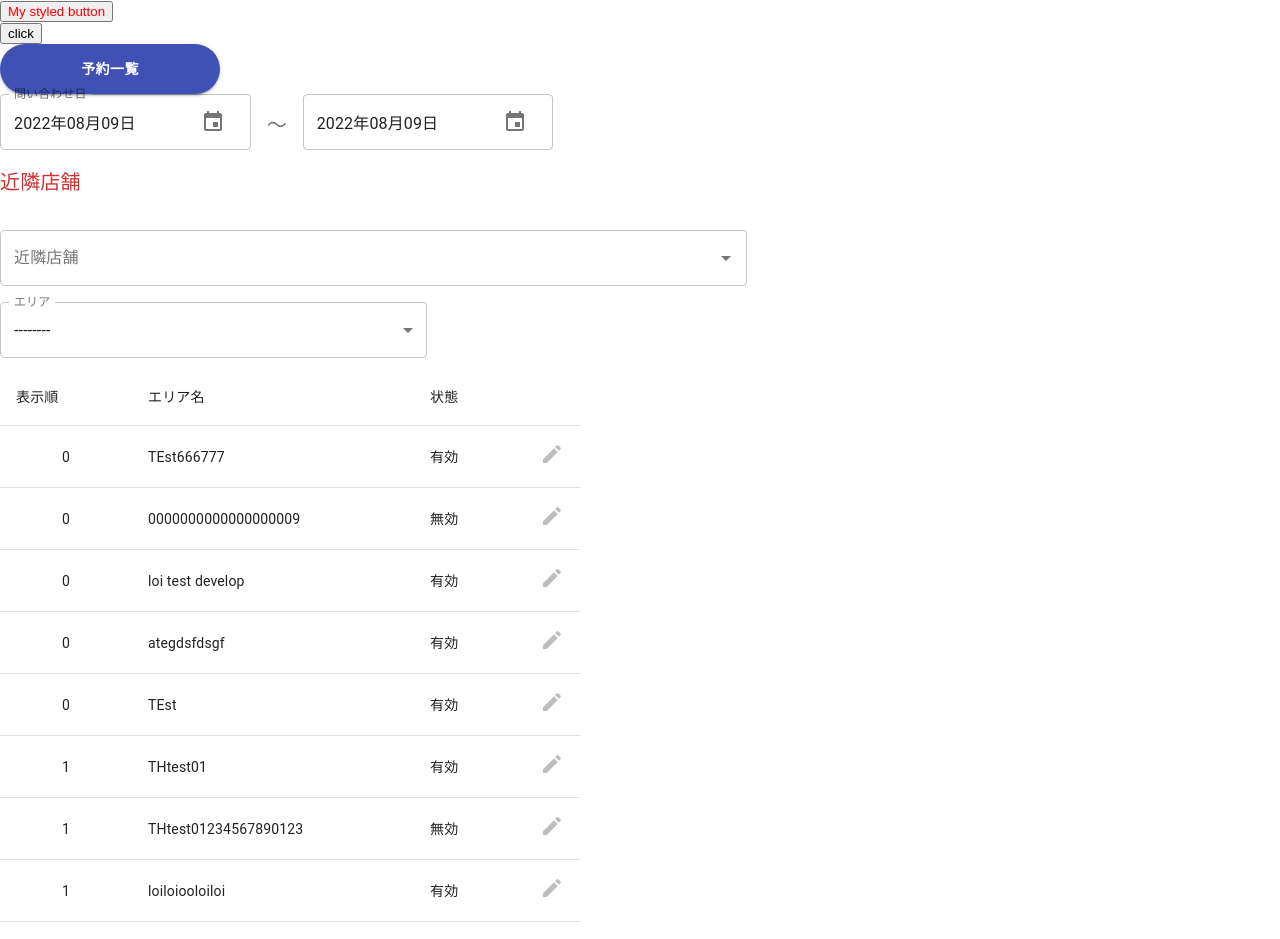
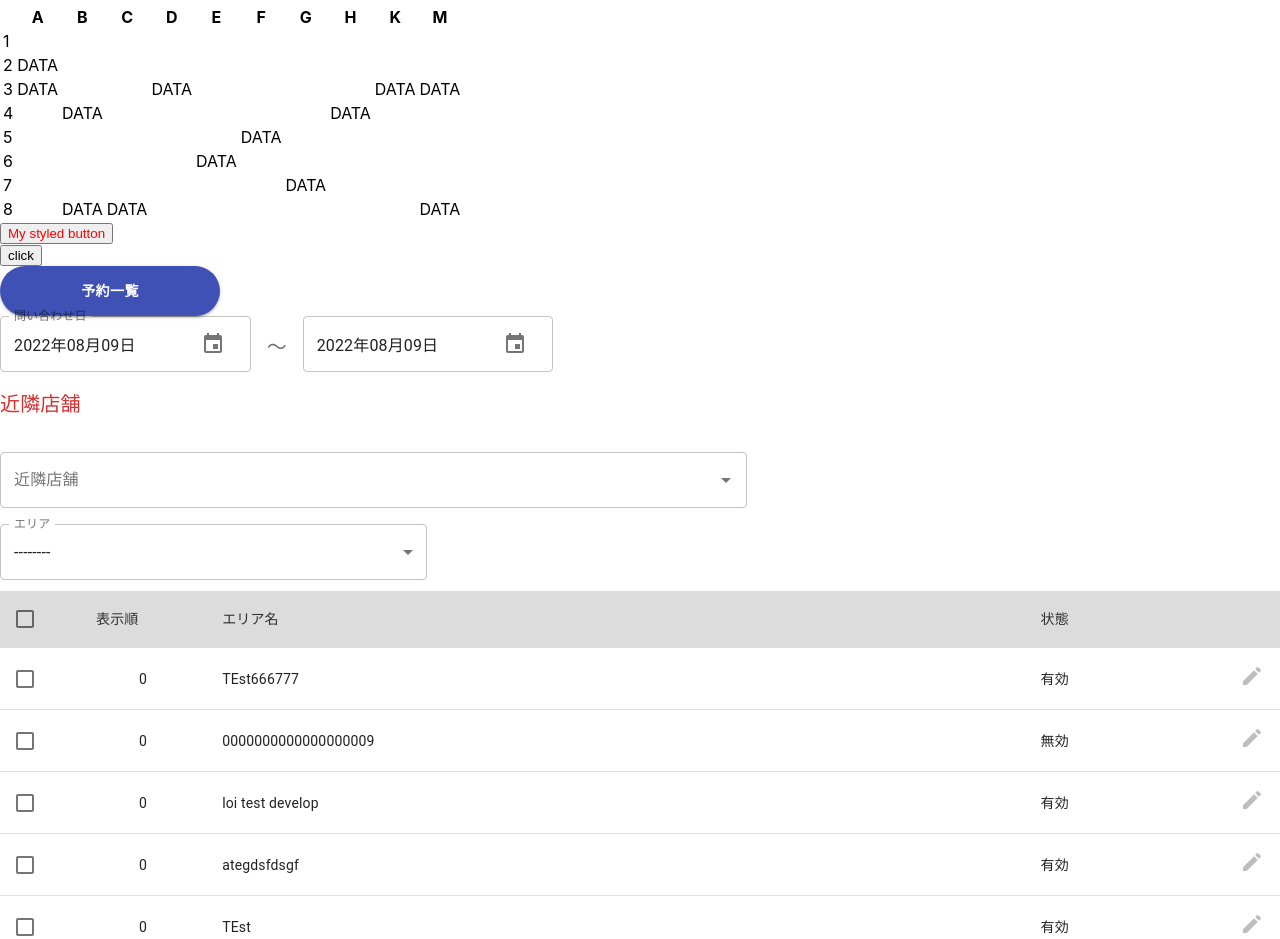
Before and after one commit to thanhloi6629/BTVinh, a React (Create React App) app: page / in a window 1280 px wide. Shown: the top 939 px of the page. Built offline with nearby package versions, Linux system fonts and the light colour scheme.

Commit message:
[complete] DataTablePagination

```diff
--- a/src/App.tsx
+++ b/src/App.tsx
@@ -13,7 +13,7 @@ function App() {
 
   return (
     <div>
-     {/* <FIllData></FIllData> */}
+     <FIllData></FIllData>
      <Button type="danger"></Button>
      <FunctionJs></FunctionJs>
       <Test></Test>
--- a/src/BT/FIllData.tsx
+++ b/src/BT/FIllData.tsx
@@ -42,7 +42,7 @@ const FIllData = () =>  {
 
   return (
     <div>
-      <table>
+      <table className="table-fill">
         <thead >
           <tr>
             <th rowSpan={2}></th>
--- a/src/components/organismos/DataTablePagination/DataTablePagination.tsx
+++ b/src/components/organismos/DataTablePagination/DataTablePagination.tsx
@@ -1,5 +1,5 @@
 import * as React from 'react';
-import { Box, Checkbox } from '@material-ui/core';
+import { Box, Checkbox, Paper, Table, TableContainer } from '@material-ui/core';
 import TablePagination from '@mui/material/TablePagination';
 import { DataTableProps } from './interface';
 import DataTableGrid from './DataTableGrid';
@@ -21,21 +21,20 @@ const DataTablePagination = ({
   isCheckedAll=false,
   onItemSelect,
   onItemSelectAll,
-  isSticky,
+  isSticky= false,
+  isSticky2 = false,
   handleChangePage,
   handleChangeSize,
   rowsPerPageOptions = [25, 50, 100],
   page = 1,
   size = rowsPerPageOptions[0],
   totalItem = 0,
-
+  widthTable = '100%',
 }: DataTableProps) => {
-  console.log("data", data);
     const [rowsPerPage, setRowsPerPage] = React.useState(10);
     const classes = useTableStyles();
 
     const handleChangeRowsPerPage = (event: React.ChangeEvent<HTMLInputElement | HTMLTextAreaElement>) => {
-      console.log("event", event.target.value);
       setRowsPerPage(parseInt(event.target.value, 10));
     };
 
@@ -43,7 +42,6 @@ const DataTablePagination = ({
 
   const handleClick = (event: React.MouseEvent<HTMLButtonElement, MouseEvent>, row: any) => {
     const actionChecked = (event.target as HTMLInputElement).checked;
-    console.log("actionChecked", actionChecked);
     const valueRowCheck = row[`${labelGetIdForCheckIcon}`] || '';
     onItemSelect && onItemSelect({checked: actionChecked, value: valueRowCheck})
   }
@@ -55,19 +53,25 @@ const DataTablePagination = ({
 
   return (
     <div>
+
       <Box>
+        <Paper>
+          <TableContainer className={classes.table}>
+
+            <Table
+            aria-labelledby="tableTitle"
+            aria-label="enhanced table"
+            style={{ width: widthTable }}
+            >
             <TableHead>
-          <TableRow
-            className={
-              `${clsx({ [classes.stickyTableCell]: isSticky })} `
-            }
-          >
+              <TableRow >
               {
                 isShowCheckBoxIcon && (
                   <TableCell padding="checkbox">
                     <Checkbox
-                  className={`tenclass`}
+                      // className={`${classes.tableTh} ${!isShowCheckBoxIcon && classes.hiddenCheckBox }`}
                       checked={isCheckedAll}
+                      defaultChecked
                       onChange={(e) => onItemSelectAll && onItemSelectAll(e?.target?.checked)}
                       inputProps={{ 'aria-label': 'select all desserts' }}
                       />
@@ -80,8 +84,8 @@ const DataTablePagination = ({
                     key ={col.id}
                     align={col?.align || 'center'}
                     padding="default"
-                // className={`${clsx(classes.tableTh)}`}
-                width={col?.width ?? 'auto'}
+                    className={`${clsx(classes.tableTh)}`}
+                    width={col.width?? 'auto'}
                   >
                     {col?.label}
                   </TableCell>
@@ -110,7 +114,9 @@ const DataTablePagination = ({
                     >
                       {
                         isShowCheckBoxIcon && (
-                      <TableCell padding="checkbox">
+                          <TableCell
+                            padding="checkbox"
+                          >
                           <Checkbox
                             color="primary"
                             checked={isItemSelected}
@@ -122,15 +128,17 @@ const DataTablePagination = ({
                         </TableCell>
                         )
                       }
-                  {
-                    columns.map((col, i) => col.content(row,i,index))
-                  }
+                      {columns.map((col, i) => col.content(row,i,index))}
                     </TableRow>
                     )
                 } )
               )
             }
             </TableBody>
+            </Table>
+          </TableContainer>
+        </Paper>
+
 
         <TablePagination
           rowsPerPageOptions={rowsPerPageOptions}
--- a/src/components/organismos/DataTablePagination/Pagination.tsx
+++ b/src/components/organismos/DataTablePagination/Pagination.tsx
@@ -6,8 +6,8 @@ const Pagination = () => {
     const [rowsPerPage, setRowsPerPage] = React.useState(10);
 
     const handleChangePage = (event: React.MouseEvent<HTMLButtonElement> | null,newPage: number) => {
-        setPage(newPage);
-      };
+      setPage(newPage);
+    };
 
       const handleChangeRowsPerPage = (event: React.ChangeEvent<HTMLInputElement | HTMLTextAreaElement>) => {
         console.log("event", event.target.value);
--- a/src/components/organismos/DataTablePagination/interface.ts
+++ b/src/components/organismos/DataTablePagination/interface.ts
@@ -33,15 +33,16 @@ export interface DataTableProps {
     // isSelectedOnlyRowCheckBox?: boolean,
     // showPagination?: boolean,
     showTablePagination?: boolean,
-    // showSelectedAll?: boolean,
+    showSelectedAll?: boolean,
     // isSelectedOnlyCheckBox?: boolean,
     isShowCheckBoxIcon?: boolean
     // isCustomerTable?: boolean,
     isSticky?: boolean,
+    isSticky2?: boolean,
     // haveBorderRight?: boolean,
     // haveBorderRightWithDeleteCheckbox?: boolean,
     // isTableLogoSetting?: boolean,
-    // widthTable?: string,
+    widthTable?: string,
     // rowColor?: string,
     // hasBorderNotForCheckBox?: boolean,
     // hidePaginationBox?: boolean,
--- a/src/components/organismos/DataTablePagination/styles.ts
+++ b/src/components/organismos/DataTablePagination/styles.ts
@@ -4,15 +4,22 @@ import {
 
 export const useTableStyles = makeStyles((theme: Theme) => createStyles({
     stickyTableCell: {
-        '& th:first-child': {
-          left: 0,
-          position: 'sticky',
-          backgroundColor: theme.palette.primary.light,
-        },
-        '& td:first-child': {
-          left: 0,
-          position: 'sticky',
-        },
+      '& th:': {
+        top: 0,
+        left: 0,
+        position: 'sticky',
+        backgroundColor: theme.palette.primary.dark,
+      },
+      '& th:first-child': {
+      //   top: 0,
+      //   left: 0,
+      //   position: 'sticky',
+      //   backgroundColor: theme.palette.primary.light,
+      },
+        // '& td:first-child': {
+        //   left: 0,
+        //   position: 'sticky',
+        // },
         '&:not(.Mui-selected) td:first-child': {
           backgroundColor: theme.palette.background.paper,
         },
@@ -23,4 +30,43 @@ export const useTableStyles = makeStyles((theme: Theme) => createStyles({
           backgroundColor: '#f5f5f5',
         },
       },
+      table: {
+        tableLayout: 'fixed',
+        // width: 'max-content',
+        overflowX: 'hidden',
+        maxHeight: '600px',
+        overflowY: 'auto',
+        // minWidth: '100%',
+        scrollBehavior: 'smooth',
+        '&::-webkit-scrollbar': {
+          height: '8px',
+          width: '8px',
+          background: '#E5E5E5',
+          borderRadius: '10px',
+          marginTop: '10px',
+          marginBottom: '10px',
+        },
+        '&::-webkit-scrollbar-thumb': {
+          background: '#606060',
+          borderRadius: '10px',
+          height: '8px',
+          width: '8px',
+        },
+        '& thead': {
+          position: 'sticky',
+          top: 0,
+          zIndex: 9,
+          backgroundColor: '#DCDCDC',
+        },
+      },
+      tableTh: {
+        color: theme.palette.grey.A400,
+        '& svg': {
+          color: '#000!important',
+        },
+      },
+      hiddenCheckBox: {
+        opacity: 0,
+        pointerEvents: 'none',
+      },
 }))
--- a/src/components/pages/areaMst/AreaMst.tsx
+++ b/src/components/pages/areaMst/AreaMst.tsx
@@ -35,7 +35,7 @@ const AreaMst = () => {
       id: 'dispOrder',
       align: 'left',
       label: '表示順',
-      width: '100px',
+      width: '50px',
       content(row: IMstData, index: number) {
         return (
           <TableCell
@@ -54,7 +54,7 @@ const AreaMst = () => {
       id: 'areaName',
       align: 'left',
       label: 'エリア名',
-      width: '250px',
+      width: '500px',
       content(row: IMstData, index: number) {
         return (
           <TableCell
@@ -183,7 +183,7 @@ const AreaMst = () => {
   const handleChangeItemSelectAll = async(isChecked: boolean) =>{
     console.log('itemAll', isChecked);
     setIsSelectAll(isChecked);
-    const approvalDocumentListId = list?.map((item:any) => item?.applyDocId) || [];
+    const approvalDocumentListId = list?.map((item:any) => item?.areaId) || [];
     if (isChecked) {
       const selectNew = approvalDocumentListId?.reduce((arr:string[], item:string) => {
         if (!selectedRows?.includes(item)) {
@@ -222,12 +222,27 @@ const AreaMst = () => {
         <DataTablePagination
           data={list|| []}
           columns={columns}
+          //pagination
           handleChangeSize={handleChangeSize}
           handleChangePage={handleChangePage}
           page={Number(dataParams?.page || 1)}
           size={Number(dataParams?.size || 25)}
           totalItem={Number(dataParams?.totalItem || 0)}
+
           nonDataText="該当する顧客情報がありません"
+
+          isShowCheckBoxIcon={true}
+          onItemSelect={handleChangeItemSelect}
+
+          selectedRows={selectedRows}
+
+          labelGetIdForCheckIcon="areaId"
+
+          isCheckedAll={isSelectAll}
+          onItemSelectAll={handleChangeItemSelectAll}
+
+          isSticky={true}
+          isSticky2={true}
         />
     </div>
   )
--- a/src/index.css
+++ b/src/index.css
@@ -13,8 +13,8 @@ code {
 }
 
 
-table tr td,
-table tr th{
+.table-fill table tr td,
+.table-fill table tr th{
   border: 1px solid black;
   min-width: 100px;
   width: 100px;
```
Lines whose indentation alone changed are shown as unchanged.
